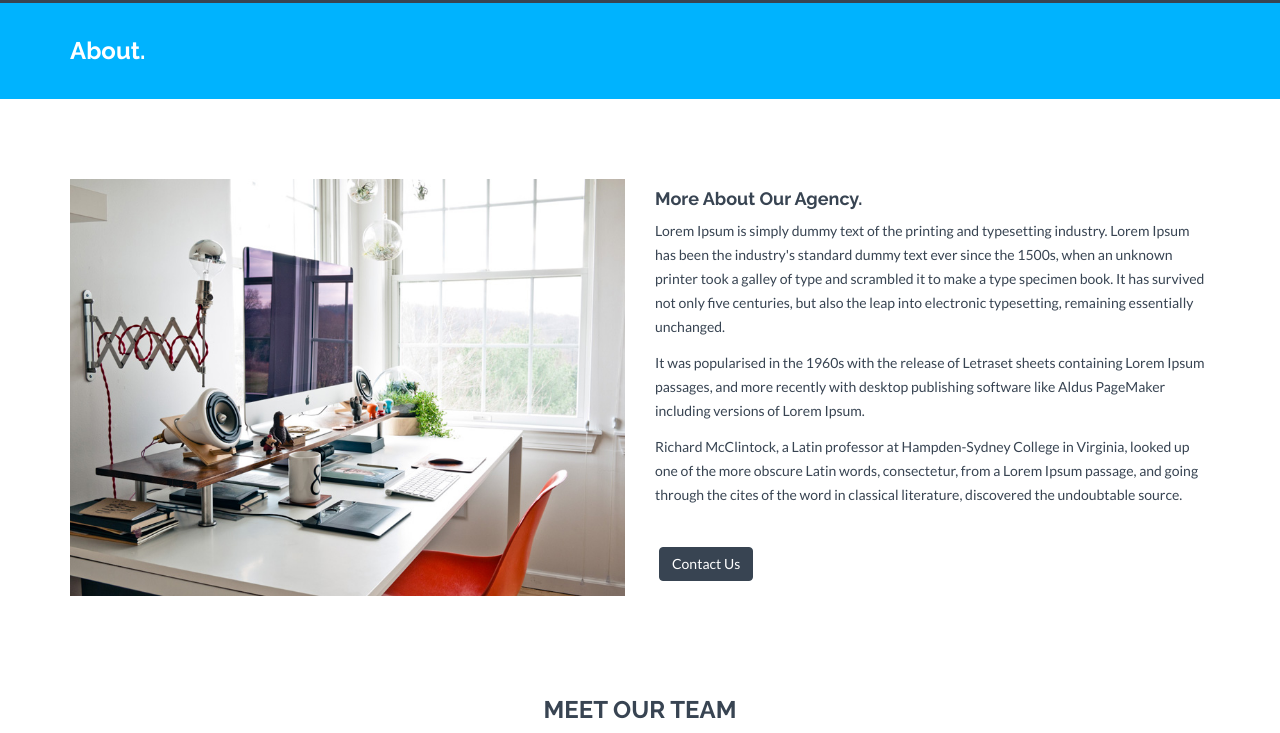
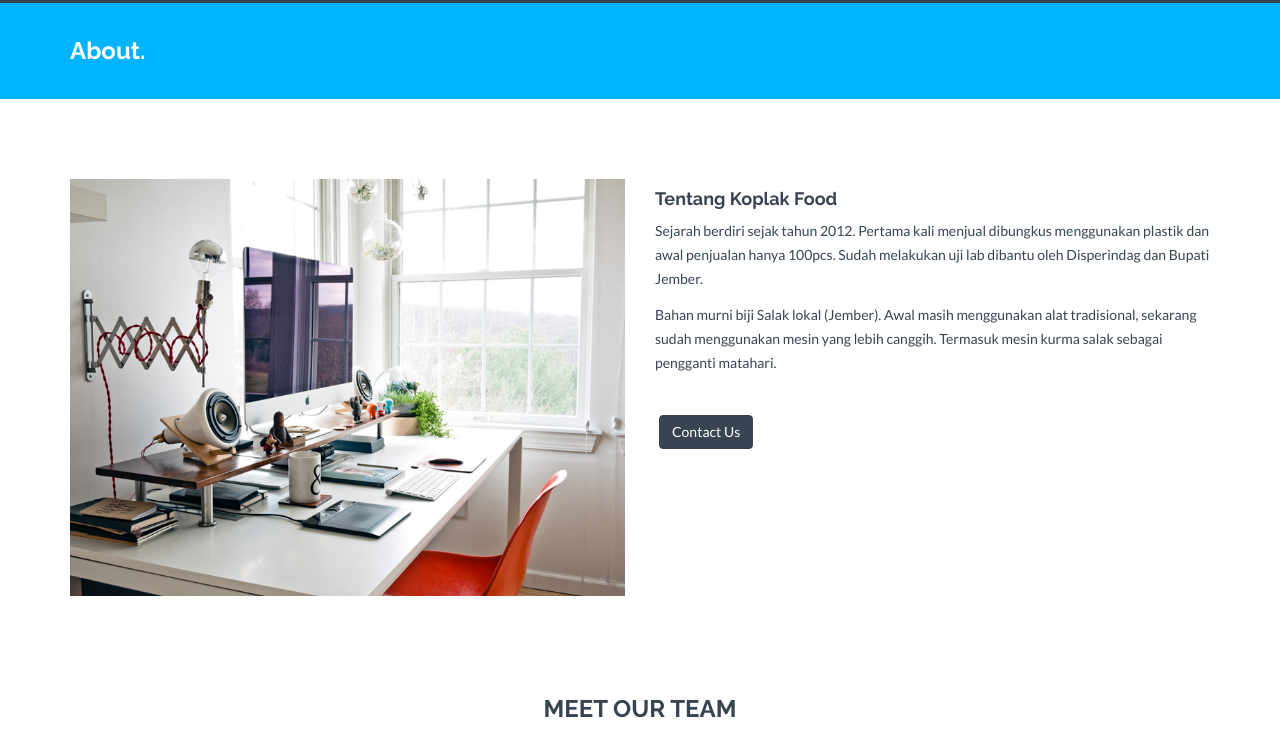
Before and after one commit to Koplakdevelopers/KoplakFood_team, a website: page about.html in a window 1280 px wide. Shown: the part 67-800 px from the top of the page. Drawn offline with Linux system fonts and the light colour scheme.

Commit message:
tentang dan kontak

```diff
--- a/about.html
+++ b/about.html
@@ -86,12 +86,9 @@
       </div>
 
       <div class="col-lg-6">
-        <h4>More About Our Agency.</h4>
-        <p>Lorem Ipsum is simply dummy text of the printing and typesetting industry. Lorem Ipsum has been the industry's standard dummy text ever since the 1500s, when an unknown printer took a galley of type and scrambled it to make a type specimen book.
-          It has survived not only five centuries, but also the leap into electronic typesetting, remaining essentially unchanged. </p>
-        <p>It was popularised in the 1960s with the release of Letraset sheets containing Lorem Ipsum passages, and more recently with desktop publishing software like Aldus PageMaker including versions of Lorem Ipsum.</p>
-        <p>Richard McClintock, a Latin professor at Hampden-Sydney College in Virginia, looked up one of the more obscure Latin words, consectetur, from a Lorem Ipsum passage, and going through the cites of the word in classical literature, discovered the
-          undoubtable source.</p>
+        <h4>Tentang Koplak Food</h4>
+        <p>Sejarah berdiri sejak tahun 2012. Pertama kali menjual dibungkus menggunakan plastik dan awal penjualan hanya 100pcs. Sudah melakukan uji lab dibantu oleh Disperindag dan Bupati Jember. </p>
+        <p>Bahan murni biji Salak lokal (Jember). Awal masih menggunakan alat tradisional, sekarang sudah menggunakan mesin yang lebih canggih. Termasuk mesin kurma salak sebagai pengganti matahari.</p>
         <p><br/><a href="contact.html" class="btn btn-theme">Contact Us</a></p>
       </div>
     </div>
```
Also changed, not shown: contact.html (+3 -3 lines).
